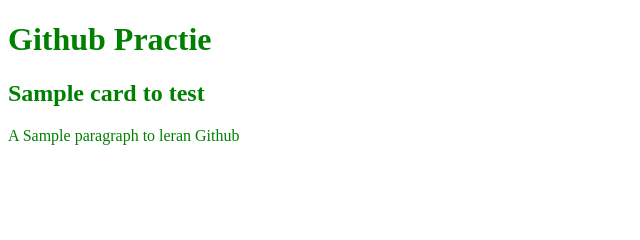
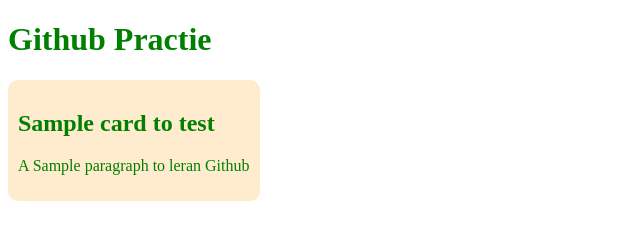
Before and after one commit to HemanadhPR/Git-tutorial, a plain HTML site: page index.html in a window 1280 px wide. Shown: the whole page, without its empty margins (0-640 px from the left). Drawn offline with Linux system fonts and the light colour scheme.

Commit message:
Added card styles

```diff
--- /dev/null
+++ b/card.css
@@ -0,0 +1,7 @@
+.card{
+    background-color: blanchedalmond;
+    width: fit-content;
+    padding: 10px;
+    border-radius: 10px;
+
+}
--- a/index.html
+++ b/index.html
@@ -6,6 +6,7 @@
     <title>Document</title>
 
     <link rel="stylesheet" href="style.css">
+    <link rel="stylesheet" href="card.css">
 </head>
 <body>
     <h1>Github Practie</h1>
```
